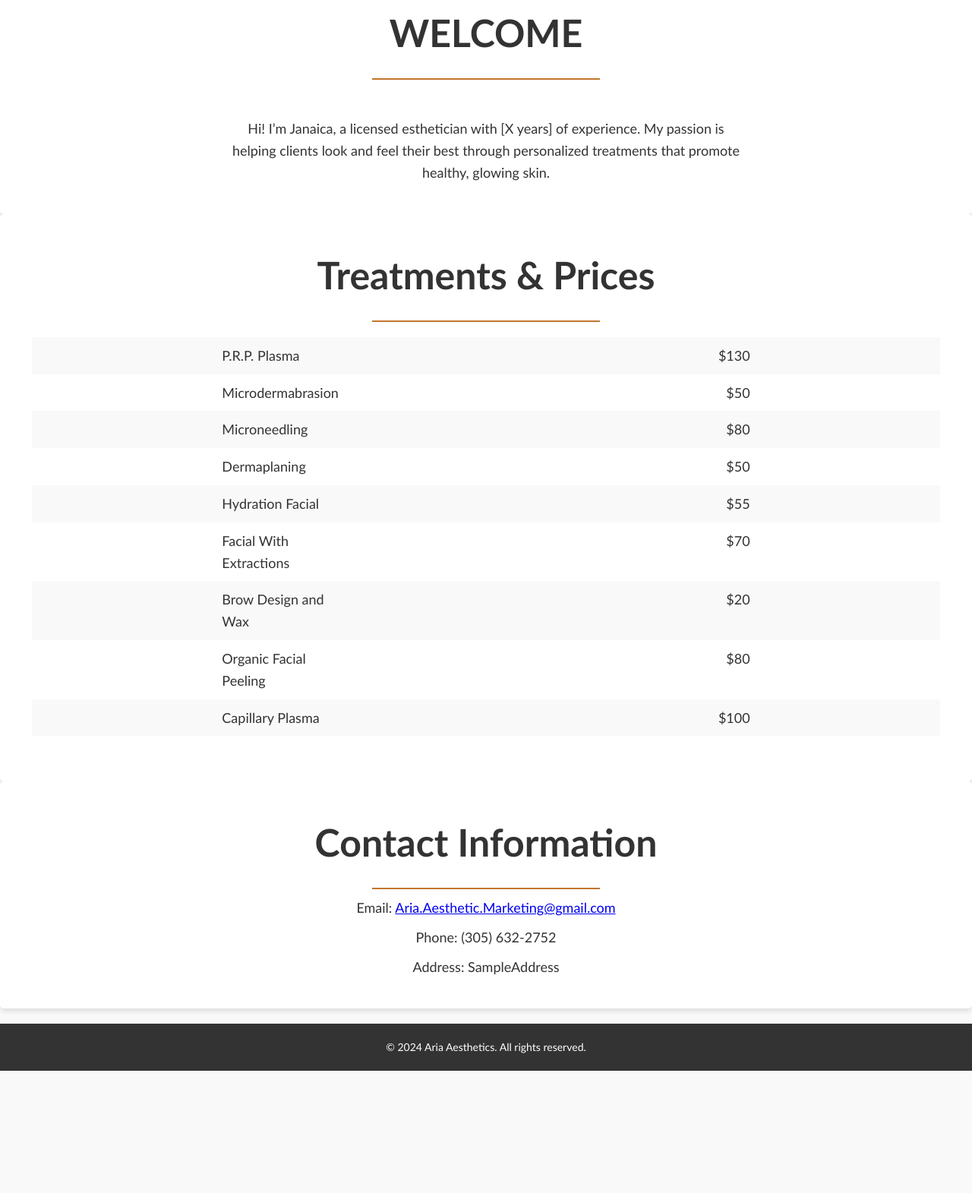
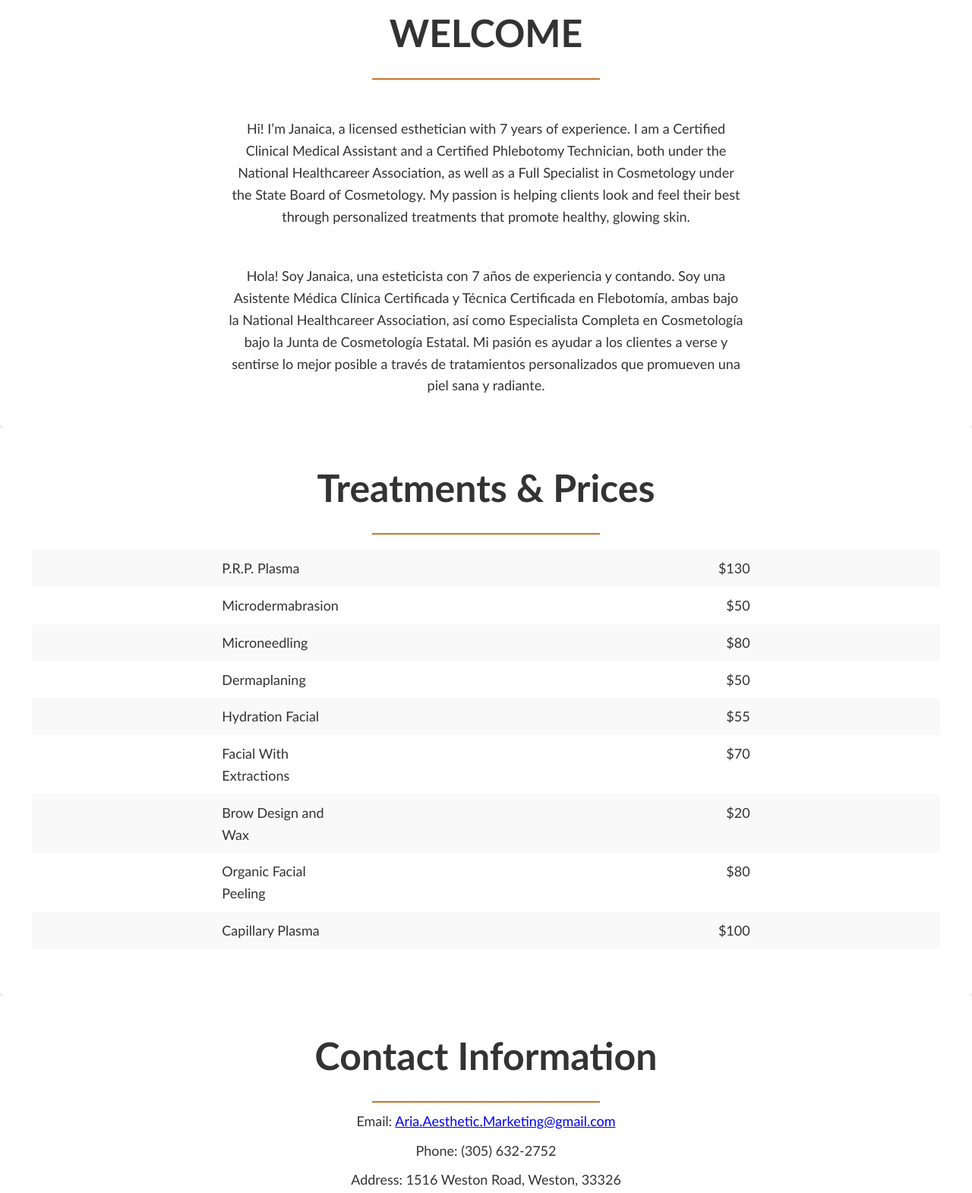
Before and after one commit to Juanchochos/Aria_Aesthetics, a plain HTML site: page index.html in a window 1280 px wide. Shown: the part 1210-2781 px from the top of the page at 76% size. Before the commit the page ends 2620 px from the top, so only its background shows below. Drawn offline with Linux system fonts and the light colour scheme.

Commit message:
Main text and address changes

```diff
--- a/index.html
+++ b/index.html
@@ -53,7 +53,10 @@
             <h2>WELCOME</h2>
             <div class="line"></div>
             <p>
-                Hi! I’m Janaica, a licensed esthetician with [X years] of experience. My passion is helping clients look and feel their best through personalized treatments that promote healthy, glowing skin.
+                Hi! I’m Janaica, a licensed esthetician with 7 years of experience. I am a Certified Clinical Medical Assistant and a Certified Phlebotomy Technician, both under the National Healthcareer Association, as well as a Full Specialist in Cosmetology under the State Board of Cosmetology. My passion is helping clients look and feel their best through personalized treatments that promote healthy, glowing skin.
+            </p>
+            <p>
+                Hola! Soy Janaica, una esteticista con 7 años de experiencia y contando. Soy una Asistente Médica Clínica Certificada y Técnica Certificada en Flebotomía, ambas bajo la National Healthcareer Association, así como Especialista Completa en Cosmetología bajo la Junta de Cosmetología Estatal. Mi pasión es ayudar a los clientes a verse y sentirse lo mejor posible a través de tratamientos personalizados que promueven una piel sana y radiante.
             </p>
         </section>
 
@@ -115,7 +118,7 @@
             <div class="line"></div>
             <p>Email: <a href="mailto:Aria.Aesthetic.Marketing@gmail.com">Aria.Aesthetic.Marketing@gmail.com</a></p>
             <p>Phone: (305) 632-2752</p>
-            <p>Address: SampleAddress</p>
+            <p>Address: 1516 Weston Road, Weston, 33326</p>
          </section>
 
         <footer>
```
